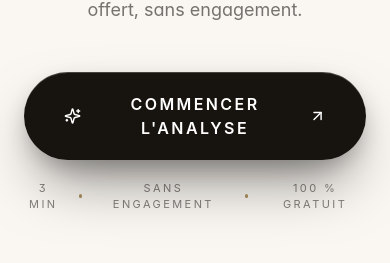
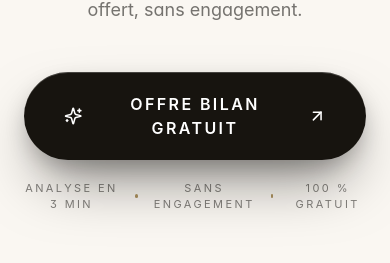
Before and after one commit to Sy2force/bodyinstitut, a Next.js app: page / in a window 390 px wide. Shown: the part 309-572 px from the top of the page. Built offline with nearby package versions, Linux system fonts and the light colour scheme; no server answers.

Commit message:
Rename Simulateur → Offre bilan (header, hero CTA, mobile nav)

```diff
--- a/app/page.tsx
+++ b/app/page.tsx
@@ -192,12 +192,12 @@ function Hero({ onStart }: { onStart: () => void }) {
               }}
             >
               <Sparkles className="h-5 w-5 transition-transform duration-500 group-hover:rotate-12" />
-              Commencer l'analyse
+              Offre bilan gratuit
               <ArrowUpRight className="h-5 w-5 transition-transform duration-500 group-hover:translate-x-0.5 group-hover:-translate-y-0.5" />
             </button>
 
             <p className="flex items-center gap-4 text-[11px] uppercase tracking-[0.22em] text-forest-700/55">
-              <span>3 min</span>
+              <span>Analyse en 3 min</span>
               <span className="h-1 w-1 rounded-full bg-sand-500" />
               <span>Sans engagement</span>
               <span className="h-1 w-1 rounded-full bg-sand-500" />
--- a/components/Header.tsx
+++ b/components/Header.tsx
@@ -7,7 +7,7 @@ import { Sparkles, ShieldCheck } from "lucide-react";
 
 const NAV = [
   { href: "#accueil", label: "Accueil", id: "accueil" },
-  { href: "#simulator", label: "Simulateur", id: "simulator", highlight: true },
+  { href: "#simulator", label: "Offre bilan", id: "simulator", highlight: true },
   { href: "#about", label: "À propos", id: "about" },
 ];
 
--- a/components/MobileBottomNav.tsx
+++ b/components/MobileBottomNav.tsx
@@ -54,7 +54,7 @@ export default function MobileBottomNav() {
         <li className="flex justify-center">
           <Link
             href="#simulator"
-            aria-label="Commencer la simulation"
+            aria-label="Offre bilan"
             className="relative -mt-6 flex h-16 w-16 flex-col items-center justify-center rounded-full bg-brand-500 text-white shadow-brand-glow transition-all active:scale-95"
           >
             <Sparkles className="h-6 w-6" strokeWidth={2.2} />
```
